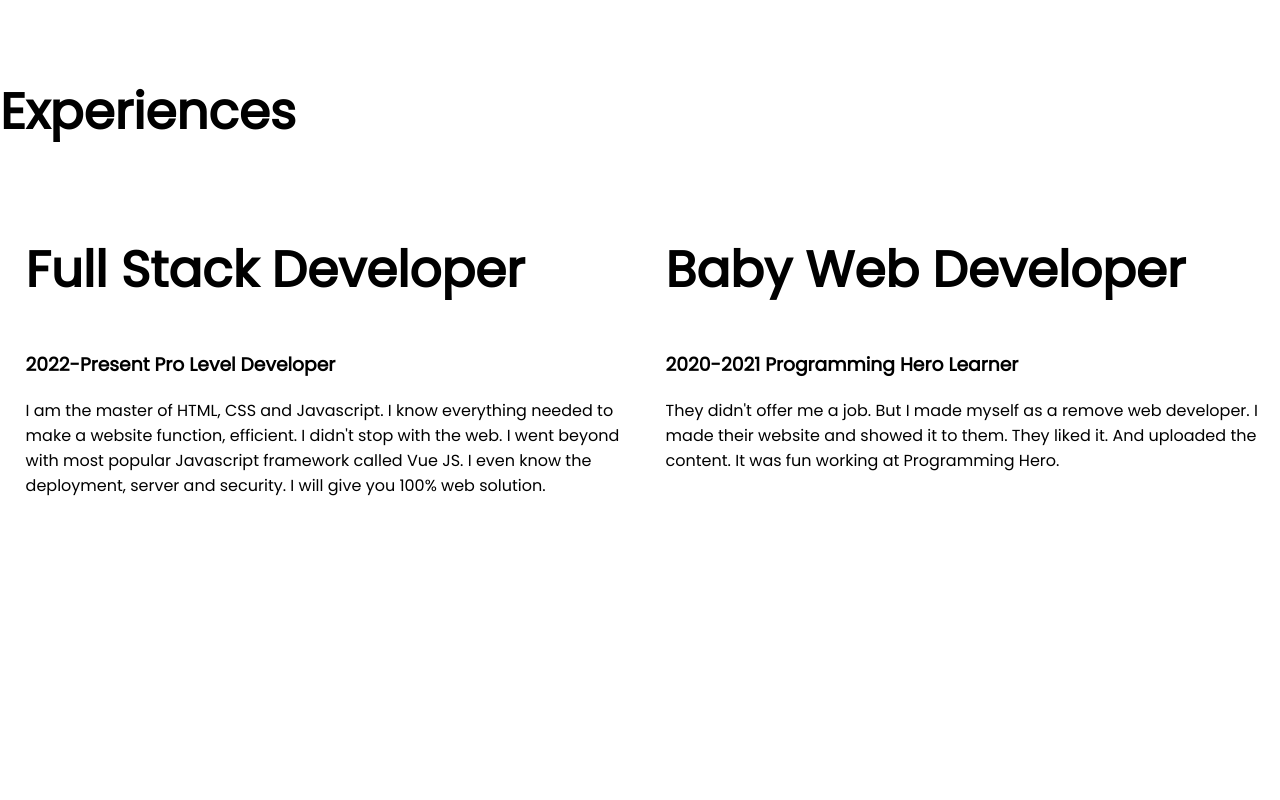
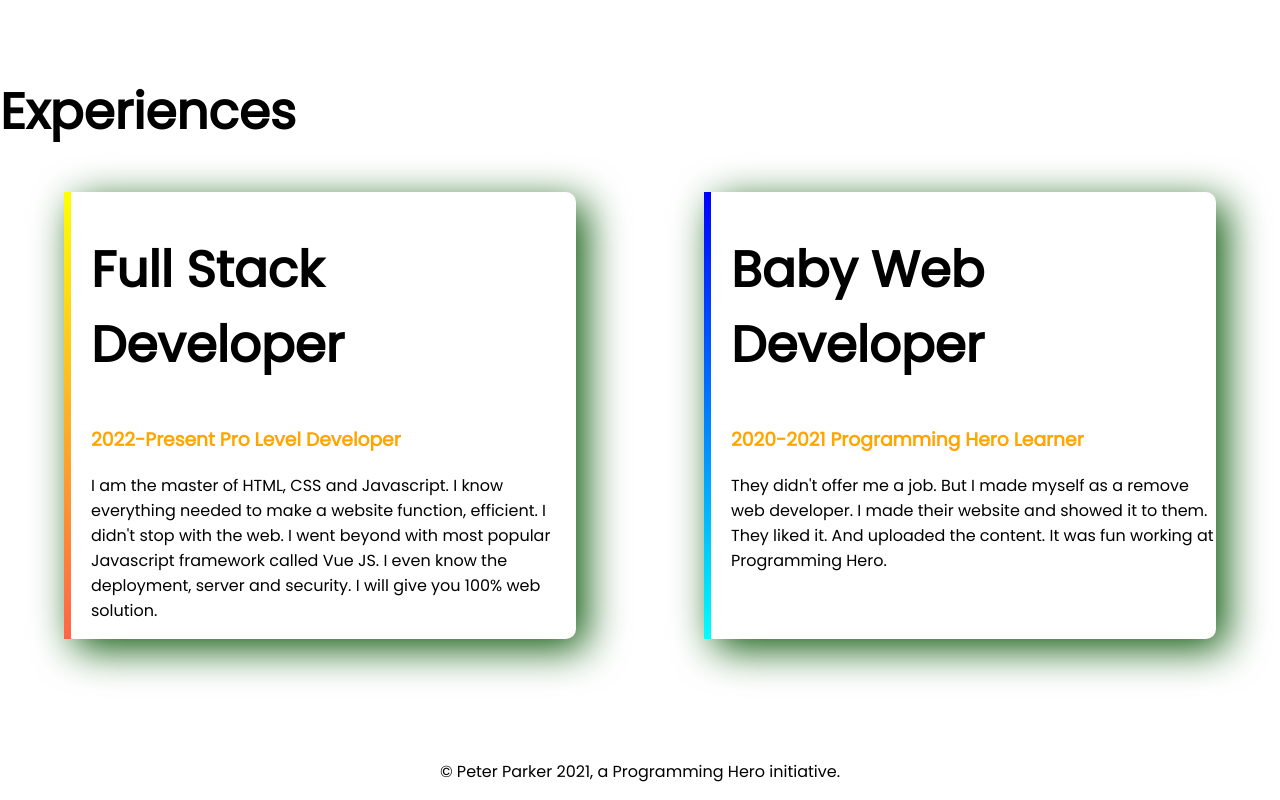
Before and after one commit to sntanju/developer-portfolio, a plain HTML site: page index.html in a window 1280 px wide. Shown: the part 1291-2091 px from the top of the page. Before the commit the page ends 1925 px from the top, so only its background shows below. Drawn offline with Linux system fonts and the light colour scheme.

Commit message:
footer-add

```diff
--- a/index.html
+++ b/index.html
@@ -37,18 +37,20 @@
      <section class="exprience-area">
         <h1>Experiences</h1>
       <div class="flexible-container">
-          <div class="half-width">
+          <div id="full-stack-experience" class="experience-item">
           <h1>Full Stack Developer</h1>
-          <h3>2022-Present  Pro Level Developer</h3>
+          <h3 class="orange-color">2022-Present  Pro Level Developer</h3>
           <p>I am the master of HTML, CSS and Javascript. I know everything needed to make a website function, efficient. I didn't stop with the web. I went beyond with most popular Javascript framework called Vue JS. I even know the deployment, server and security. I will give you 100% web solution.</p>
       </div>
-      <div class="half-width">
+      <div id="web-dev-experience" class="experience-item">
           <h1>Baby Web Developer</h1>
-          <h3>2020-2021  Programming Hero Learner</h3>
+          <h3 class="orange-color">2020-2021  Programming Hero Learner</h3>
           <p>They didn't offer me a job. But I made myself as a remove web developer. I made their website and showed it to them. They liked it. And uploaded the content. It was fun working at Programming Hero.</p>
       </div>
     </div>
      </section>
-
+    <footer>
+        <p>© Peter Parker 2021, a Programming Hero initiative.</p>
+    </footer>
 </body>
 </html>
--- a/style.css
+++ b/style.css
@@ -38,3 +38,24 @@ padding-left:2%;
    background-position: right;
    background-repeat: no-repeat;
 }
+.experience-item{
+    width: 40%;
+    margin-left: 5%;
+    margin-right: 5%;
+    padding-left: 20px;
+    border-radius: 10px;
+    box-shadow: 10px 10px 40px rgb(10, 88, 10);
+}
+#web-dev-experience{
+    border-left: 7px solid;
+      border-image: linear-gradient(blue, cyan);
+      border-image-slice: 1;
+}
+#full-stack-experience{
+    border-left: 7px solid;
+    border-image: linear-gradient(yellow,tomato);
+    border-image-slice: 1;
+}
+footer p{
+    text-align: center;
+}
```
Also changed, not shown: borka image/Capture.PNG (deleted), borka image/Capture1.PNG (deleted), borka image/Capture2.PNG (deleted).
